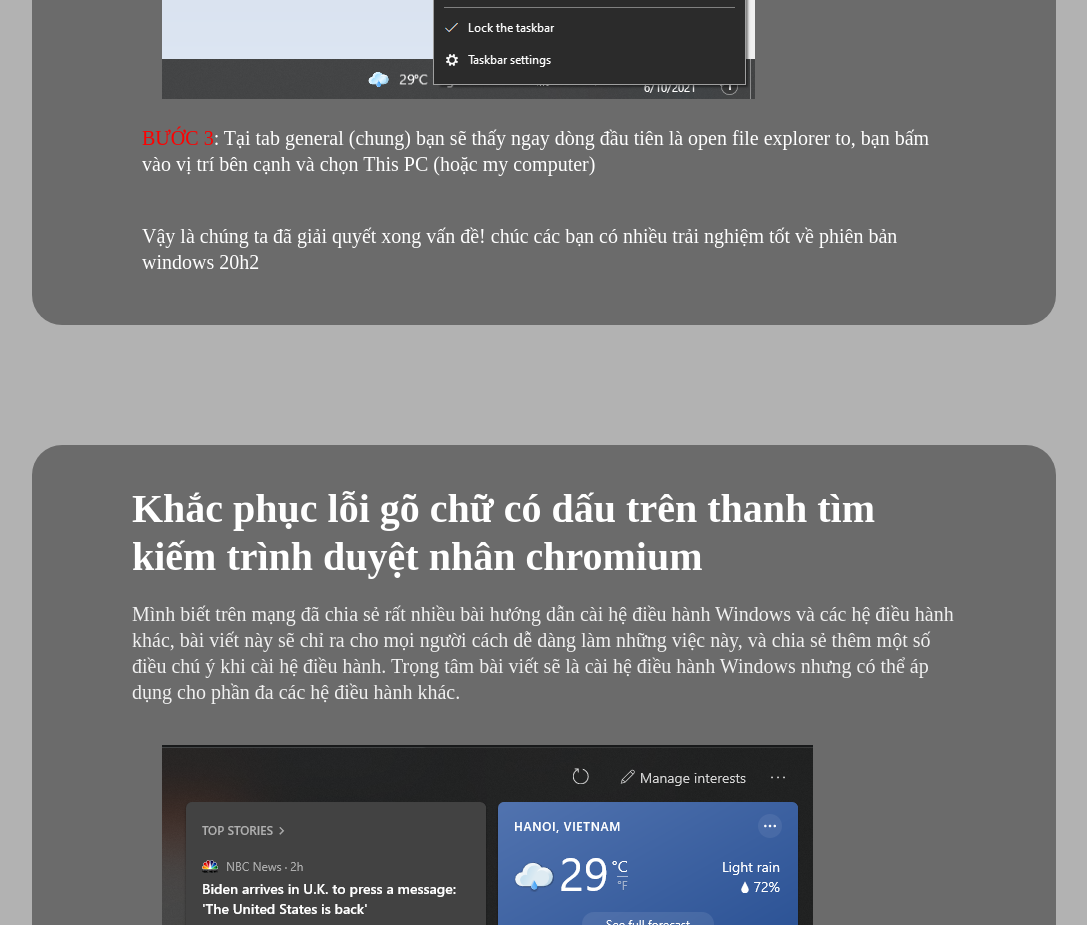
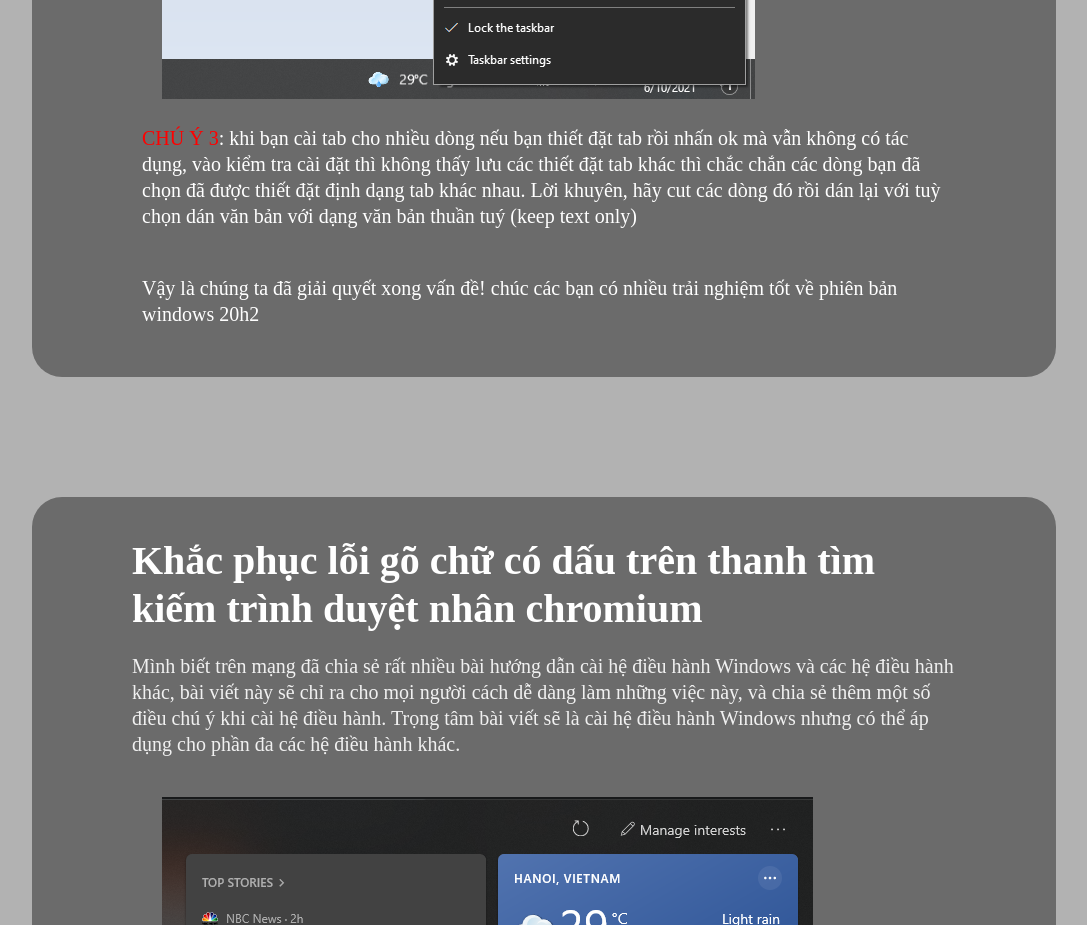
Before and after one commit to goddie9x/coding, a plain HTML site: page index.html in a window 1280 px wide. Shown: the part 6620-7545 px from the top of the page, without its empty margins (96-1183 px from the left). Drawn offline with Linux system fonts and the light colour scheme.

Commit message:
update tabs word típ

```diff
--- a/index.html
+++ b/index.html
@@ -164,7 +164,8 @@
             <img class="img-l" src="./assets/images/wether-new1.png" alt="">
             <div class=""><span class="step">Chú ý 2</span>: Rút ra từ chú ý 1 ta có cách áp dụng đối với mỗi trường hợp bạn nhớ clear hết các thiết đặt tab khác để sử dụng dạng tab hiện tại bạn muốn chọn (chọn 1 tab còn clear các tab còn lại)</div>
             <img class="img-l" src="./assets/images/wether-new2.png" alt="">
-            <div class=""><span class="step">Bước 3</span>: Tại tab general (chung) bạn sẽ thấy ngay dòng đầu tiên là open file explorer to, bạn bấm vào vị trí bên cạnh và chọn This PC (hoặc my computer)</div>
+            <div class=""><span class="step">Chú ý 3</span>: khi bạn cài tab cho nhiều dòng nếu bạn thiết đặt tab rồi nhấn ok mà vẫn không có tác dụng, vào kiểm tra cài đặt thì không thấy lưu các thiết đặt tab khác thì chắc chắn các dòng bạn đã chọn đã được thiết đặt
+                định dạng tab khác nhau. Lời khuyên, hãy cut các dòng đó rồi dán lại với tuỳ chọn dán văn bản với dạng văn bản thuần tuý (keep text only)</div>
             <img class="img-l" src="./assets/images/wether-new3.png" alt="">
             <div class="">Vậy là chúng ta đã giải quyết xong vấn đề! chúc các bạn có nhiều trải nghiệm tốt về phiên bản windows 20h2 </div>
         </div>
```
